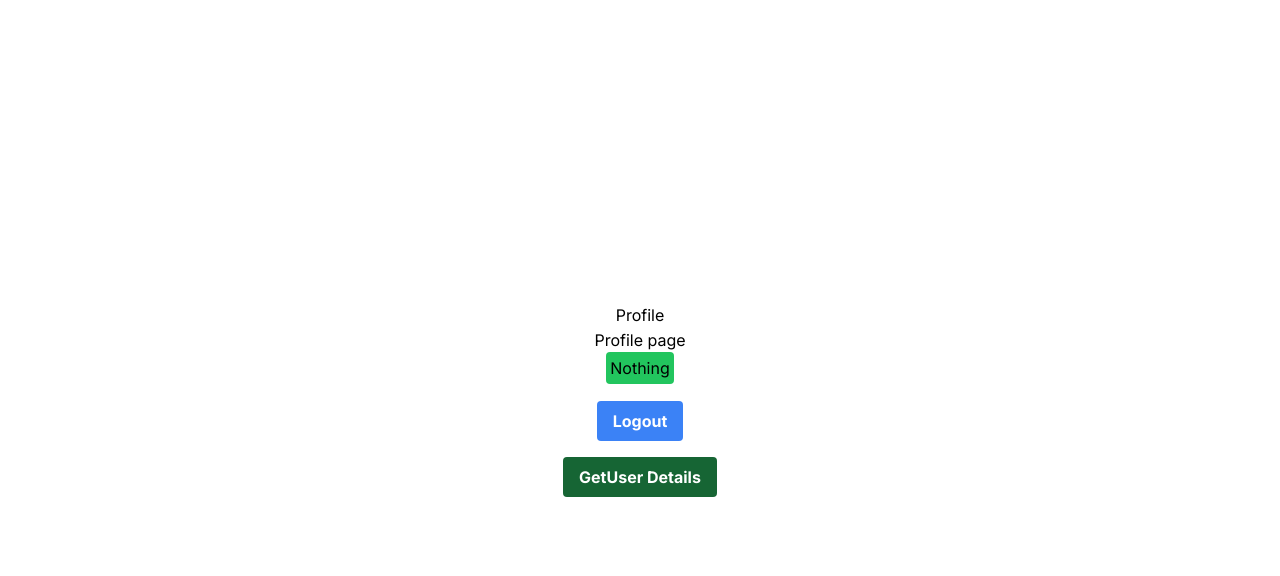
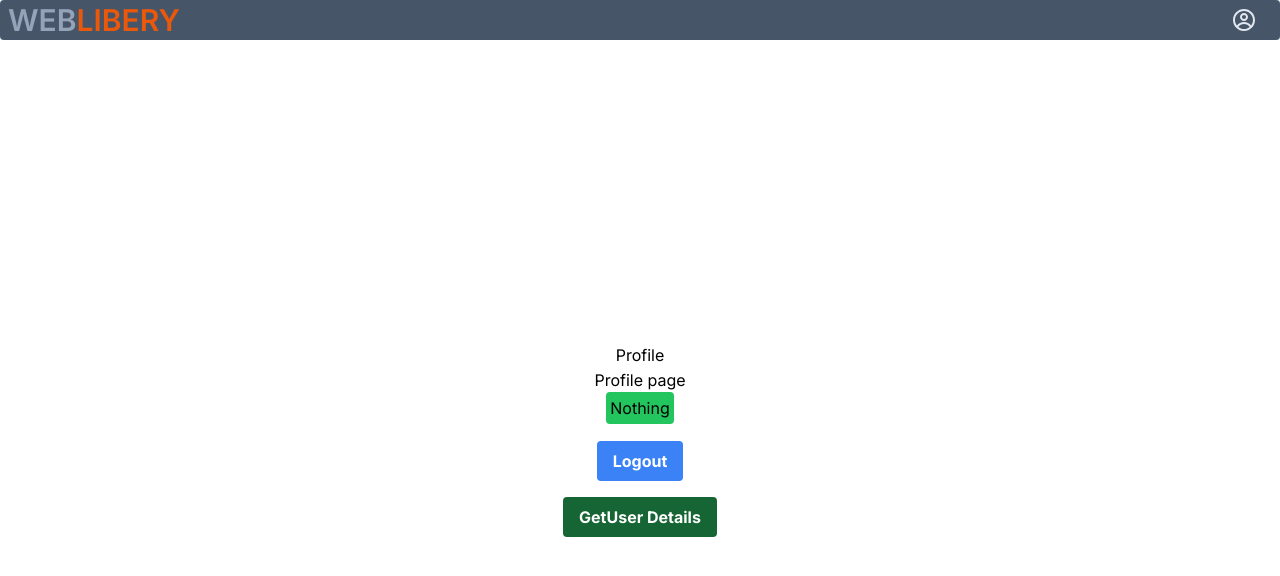
Before and after one commit to shuvajitgayan/weblibery, a Next.js app: page /profile in a window 1280 px wide. Shown: the top 576 px of the page. Built offline with nearby package versions, Linux system fonts and the light colour scheme.

Commit message:
logo bar and profile logo add with function

```diff
--- a/package.json
+++ b/package.json
@@ -21,7 +21,8 @@
     "nodemailer": "^6.9.12",
     "react": "^18",
     "react-dom": "^18",
-    "react-hot-toast": "^2.4.1"
+    "react-hot-toast": "^2.4.1",
+    "react-icons": "^5.0.1"
   },
   "devDependencies": {
     "@types/node": "^20",
--- a/src/app/layout.tsx
+++ b/src/app/layout.tsx
@@ -1,3 +1,4 @@
+import LogoBar from "@/components/logoBar/logoBar";
 import "./globals.css";
 import type { Metadata } from "next";
 import { Inter } from "next/font/google";
@@ -16,6 +17,7 @@ export default function RootLayout({
 }) {
   return (
     <html lang="en">
+      <LogoBar />
       <body className={inter.className}>{children}</body>
     </html>
   );
--- a/src/app/page.tsx
+++ b/src/app/page.tsx
@@ -1,10 +1,6 @@
 import Image from "next/image";
-import SignupPage from "./signup/page";
+import Link from "next/link";
 
 export default function Home() {
-  return (
-    <>
-      <SignupPage />
-    </>
-  );
+  return <></>;
 }
--- a/src/app/profile/page.tsx
+++ b/src/app/profile/page.tsx
@@ -22,10 +22,11 @@ export default function ProfilePage() {
   const getUserDetails = async () => {
     const res = await axios.get("/api/users/me");
     console.log(res.data);
-    setData(res.data.data._id);
+    setData(res.data.data.username);
   };
 
   return (
+    <>
       <div className="flex flex-col items-center justify-center min-h-screen py-2">
         <h1>Profile</h1>
         <hr />
@@ -52,5 +53,6 @@ export default function ProfilePage() {
           GetUser Details
         </button>
       </div>
+    </>
   );
 }
--- /dev/null
+++ b/src/components/logoBar/logoBar.tsx
@@ -0,0 +1,35 @@
+"use client";
+
+import { CgProfile } from "react-icons/cg";
+import axios from "axios";
+import React, { useState } from "react";
+import Link from "next/link";
+
+export default function LogoBar() {
+
+  const [data, setData] = useState("Not Login");
+
+  const getUserName = async () => {
+    const res = await axios.get("/api/users/me");
+    console.log(res.data);
+    setData(res.data.data._id);
+  };
+  return (
+    <>
+      <section className="flex flex-row justify-between items-center bg-slate-600 rounded">
+        <h1 className="flex flex-row  text-slate-400 text-xl sm:text-xl md:text-2xl lg:text-3xl mx-2 font-semibold">
+          <span className="uppercase">
+            web<span className="text-orange-600">libery</span>
+          </span>
+        </h1>
+        <Link href={"/profile"}>
+          <div className="flex flex-row items-center gap-2 px-4 text-slate-200 text-xl p-2 md:text-2xl">
+            <CgProfile /><span>{
+
+            }</span>
+          </div>
+        </Link>
+      </section>
+    </>
+  );
+}
```
Also changed, not shown: 1 other file (tests, documents, lock files or other folders). Lines whose indentation alone changed are shown as unchanged.
